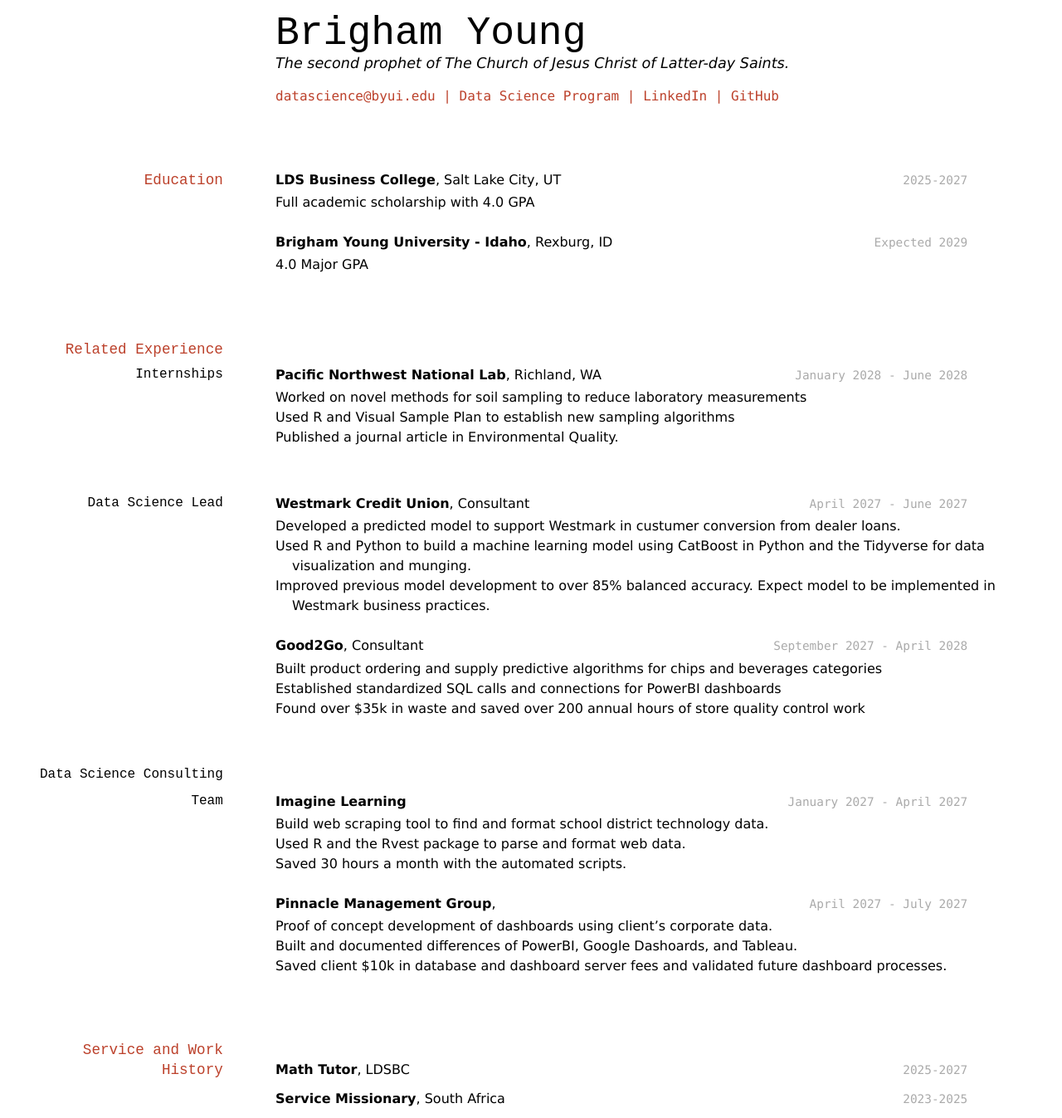
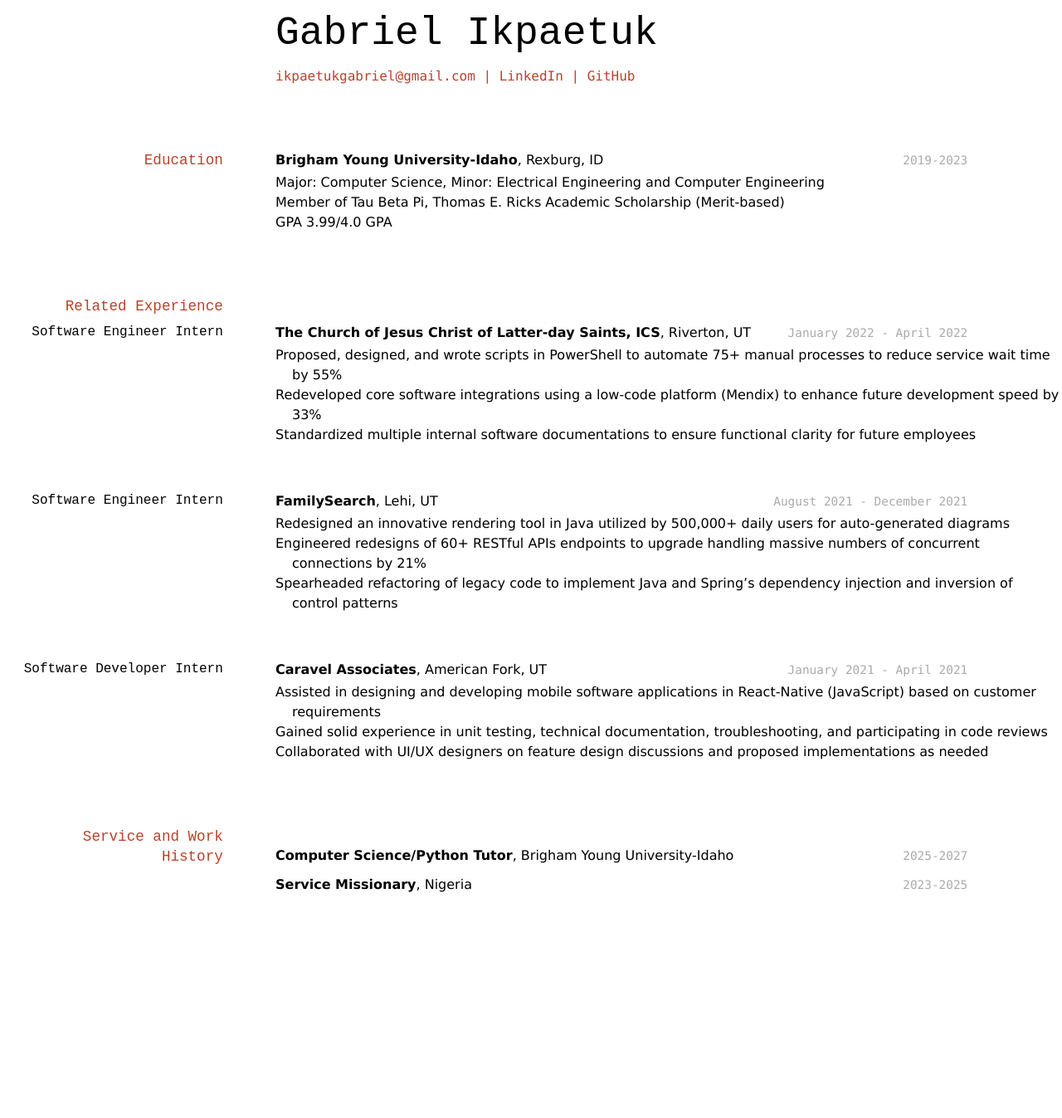
Before and after one commit to byuids-resumes/Ikpaetuk-Resume, a Jekyll site: the page built from docs/index.md, in a window 1280 px wide. Shown: the whole page at 83% size. Built offline with Jekyll 4.4.1, drawn with Linux system fonts in a browser that asks for light colours; after the commit the page ends 1090 px from its top, so only the background shows below that.

Commit message:
initial resume iteration

```diff
--- a/docs/index.md
+++ b/docs/index.md
@@ -1,87 +1,67 @@
 ---
 layout: cv
-title: Brigham Young's Resume
+title: Gabriel Ikpaetuk's Resume
 ---
-# Brigham Young
-The second prophet of The Church of Jesus Christ of Latter-day Saints.
+# Gabriel Ikpaetuk
 
 <div id="webaddress">
-<a href="datascience@byui.edu">datascience@byui.edu</a>
-| <a href="https://byuidatascience.github.io/development.html">Data Science Program</a>
-| <a href="https://www.linkedin.com/groups/13537407/">LinkedIn</a>
-| <a href="https://github.com/byuids-resumes">GitHub</a>
+<a href="ikpaetukgabriel@gmail.com">ikpaetukgabriel@gmail.com</a>
+| <a href="https://www.linkedin.com/in/gabrielikpaetuk">LinkedIn</a>
+| <a href="https://www.github.com/ikpaetukgabriel">GitHub</a>
 </div>
 
 <!-- https://www.monique.tech/the-art-of-markdown -->
 
 ## Education
 
-`2025-2027`
-__LDS Business College__, Salt Lake City, UT
+`2019-2023`
+__Brigham Young University-Idaho__, Rexburg, ID
 
-- Full academic scholarship with 4.0 GPA
-
-`Expected 2029`
-__Brigham Young University - Idaho__, Rexburg, ID
-
-- 4.0 Major GPA
+- Major: Computer Science, Minor: Electrical Engineering and Computer Engineering
+- Member of Tau Beta Pi, Thomas E. Ricks Academic Scholarship (Merit-based)
+- GPA 3.99/4.0 GPA
 
 
 ## Related Experience
 
-### Internships
+### Software Engineer Intern
 
-`January 2028 - June 2028`
-__Pacific Northwest National Lab__, Richland, WA
+`January 2022 - April 2022`
+__The Church of Jesus Christ of Latter-day Saints, ICS__, Riverton, UT
 
-- Worked on novel methods for soil sampling to reduce laboratory measurements
-- Used R and Visual Sample Plan to establish new sampling algorithms
-- Published a journal article in Environmental Quality.
+- Proposed, designed, and wrote scripts in PowerShell to automate 75+ manual processes to reduce service wait time by 55%
+- Redeveloped core software integrations using a low-code platform (Mendix) to enhance future development speed by 33%
+- Standardized multiple internal software documentations to ensure functional clarity for future employees
 
-### Data Science Lead
+### Software Engineer Intern
 
-`April 2027 - June 2027`
-__Westmark Credit Union__, Consultant
+`August 2021 - December 2021`
+__FamilySearch__, Lehi, UT
 
-- Developed a predicted model to support Westmark in custumer conversion from dealer loans.
-- Used R and Python to build a machine learning model using CatBoost in Python and the Tidyverse for data visualization and munging.
-- Improved previous model development to over 85% balanced accuracy. Expect model to be implemented in Westmark business practices.
+- Redesigned an innovative rendering tool in Java utilized by 500,000+ daily users for auto-generated diagrams
+- Engineered redesigns of 60+ RESTful APIs endpoints to upgrade handling massive numbers of concurrent connections by 21%
+- Spearheaded refactoring of legacy code to implement Java and Spring’s dependency injection and inversion of control patterns
 
-`September 2027 - April 2028`
-__Good2Go__, Consultant
 
-- Built product ordering and supply predictive algorithms for chips and beverages categories
-- Established standardized SQL calls and connections for PowerBI dashboards
-- Found over $35k in waste and saved over 200 annual hours of store quality control work
+### Software Developer Intern
 
-### Data Science Consulting Team
+`January 2021 - April 2021`
+__Caravel Associates__, American Fork, UT
 
-`January 2027 - April 2027`
-__Imagine Learning__
-
-- Build web scraping tool to find and format school district technology data.
-- Used R and the Rvest package to parse and format web data.
-- Saved 30 hours a month with the automated scripts.
-
-`April 2027 - July 2027`
-__Pinnacle Management Group__,
-
-- Proof of concept development of dashboards using client's corporate data.
-- Built and documented differences of PowerBI, Google Dashoards, and Tableau.
-- Saved client $10k in database and dashboard server fees and validated future dashboard processes.
+- Assisted in designing and developing mobile software applications in React-Native (JavaScript) based on customer requirements
+- Gained solid experience in unit testing, technical documentation, troubleshooting, and participating in code reviews
+- Collaborated with UI/UX designers on feature design discussions and proposed implementations as needed
 
 
 ## Service and Work History
 
 `2025-2027`
-__Math Tutor__, LDSBC
-
+__Computer Science/Python Tutor__, Brigham Young University-Idaho
 
 `2023-2025`
-__Service Missionary__, South Africa
-
+__Service Missionary__, Nigeria
 
 
 <!-- ### Footer
 
-Last updated: May 2013 -->
+Last updated: April 2021 -->
```
Also changed, not shown: 1 other file.
